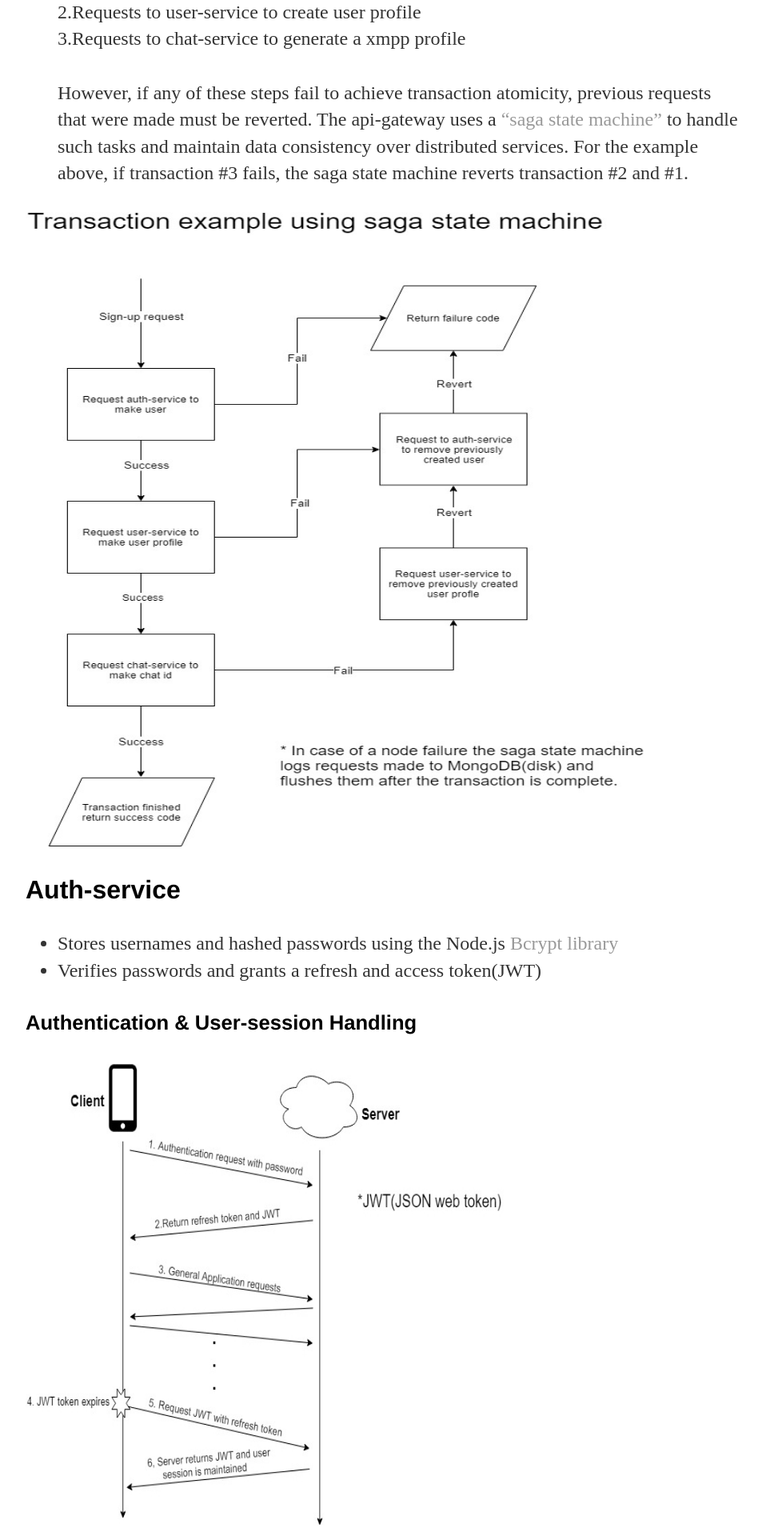
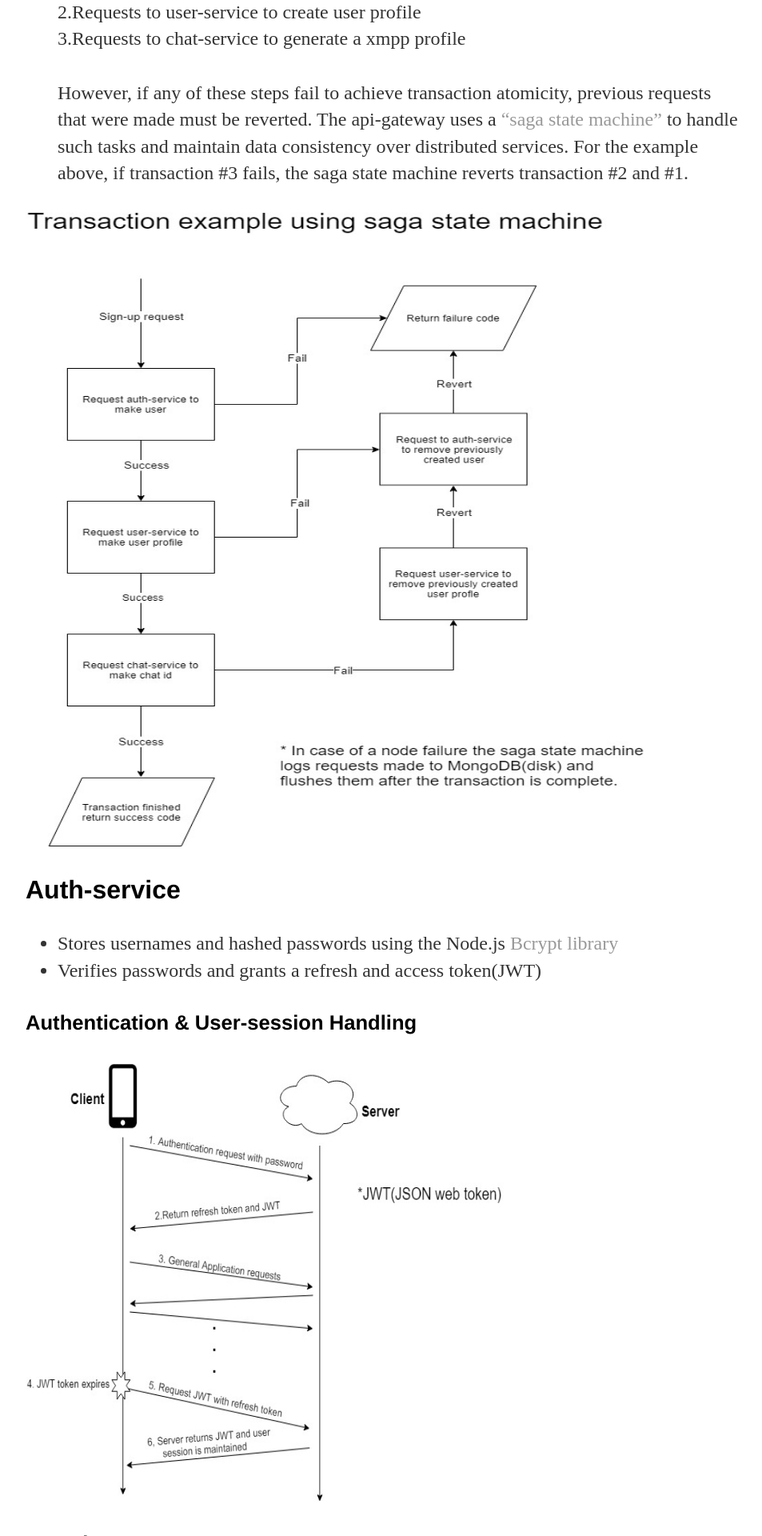
Before and after one commit to jcho7022/jcho7022.github.io, a Jekyll site: the page built from projects/float/index.html, in a window 1280 px wide. Shown: the part 4480-6400 px from the top of the page at 80% size, without its empty margins (160-1113 px from the left). Built offline with Jekyll 4.4.1, drawn with Linux system fonts in a browser that asks for light colours.

Commit message:
Update index.html

```diff
--- a/projects/float/index.html
+++ b/projects/float/index.html
@@ -101,7 +101,7 @@ title: "Float: Map Oriented Marketplace Application"
 		<li>Verifies passwords and grants a refresh and access token(JWT) <br>
 	</ul>
 		<h4>Authentication & User-session Handling</h4>
-	<img src="auth_user_session.jpg" alt="auth_user_session" height="580px" width="600px"></li>
+	<img src="auth_user_session.jpg" alt="auth_user_session" height="550px" width="600px"></li>
 	<h4>Security</h4>
 	<ul class="Functionality">
 		<li>The server uses https with a self-signed certificate and only the server has the private key</li>
```
